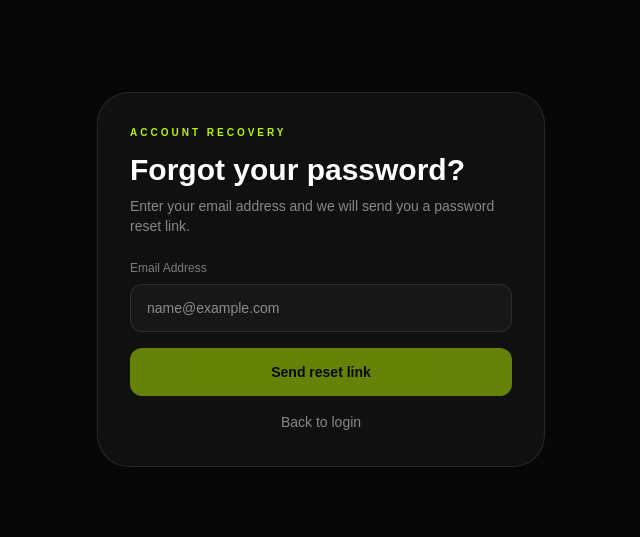
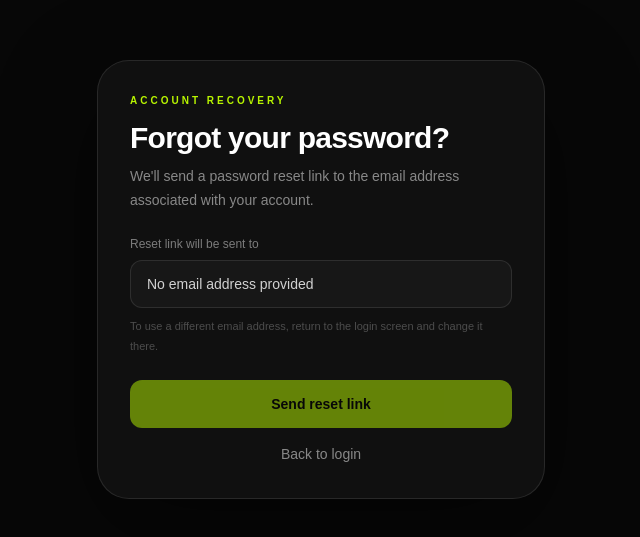
Before and after one commit to MohamedAzizBedoui/padel-booking, a Next.js app: page /forgot-password in a window 1280 px wide. Shown: the part 121-658 px from the top of the page, without its empty margins (319-959 px from the left). Built offline with nearby package versions, Linux system fonts and the light colour scheme.

Commit message:
Complete password reset and authentication updates

```diff
--- a/app/forgot-password/page.tsx
+++ b/app/forgot-password/page.tsx
@@ -1,6 +1,6 @@
 "use client";
 
-import { useState, useEffect, Suspense } from "react";
+import { useEffect, useState, Suspense } from "react";
 import { useRouter, useSearchParams } from "next/navigation";
 
 function ForgotPasswordContent() {
@@ -8,23 +8,23 @@ function ForgotPasswordContent() {
   const searchParams = useSearchParams();
 
   const emailFromLogin = searchParams.get("email") ?? "";
+
   const [email, setEmail] = useState("");
   const [loading, setLoading] = useState(false);
   const [error, setError] = useState("");
   const [success, setSuccess] = useState("");
 
   useEffect(() => {
-    if (emailFromLogin) {
     setEmail(emailFromLogin.trim().toLowerCase());
-    }
   }, [emailFromLogin]);
 
-  async function sendResetRequest(e: React.FormEvent) {
-    e.preventDefault();
+  async function sendResetRequest() {
     const normalizedEmail = email.trim().toLowerCase();
 
     if (!normalizedEmail || !normalizedEmail.includes("@")) {
-      setError("Please enter a valid email address.");
+      setError(
+        "No valid email address was provided. Please return to login and enter your email address first."
+      );
       return;
     }
 
@@ -52,10 +52,11 @@ function ForgotPasswordContent() {
       }
 
       setSuccess(
-        `If an account exists for ${normalizedEmail}, a password reset link has been sent. Please check your inbox (and spam folder).`
+        "If an account exists for this email address, a password reset link has been sent. Please check your inbox and spam folder."
       );
     } catch (err) {
       console.error("Password reset request failed:", err);
+
       setError(
         err instanceof Error
           ? err.message
@@ -67,72 +68,93 @@ function ForgotPasswordContent() {
   }
 
   return (
-    <div className="w-full max-w-md rounded-[2rem] border border-white/10 bg-[#101010] p-8">
+    <main className="flex min-h-screen items-center justify-center bg-[#070707] px-6 text-white">
+      <div className="w-full max-w-md rounded-[2rem] border border-white/10 bg-[#101010] p-8 shadow-[0_30px_100px_rgba(0,0,0,0.45)]">
+
+        {/* Header */}
+        <div>
           <p className="text-[10px] font-semibold uppercase tracking-[0.3em] text-[#b8f500]">
             Account recovery
           </p>
 
-      <h1 className="mt-3 text-3xl font-bold">
+          <h1 className="mt-3 text-3xl font-bold tracking-tight">
             Forgot your password?
           </h1>
 
-      <p className="mt-2 text-sm text-white/50">
-        Enter your email address and we will send you a password reset link.
+          <p className="mt-2 text-sm leading-6 text-white/50">
+            We&apos;ll send a password reset link to the email
+            address associated with your account.
+          </p>
+        </div>
+
+        {/* Email */}
+        <div className="mt-6">
+          <p className="mb-2 block text-xs font-medium text-white/45">
+            Reset link will be sent to
           </p>
 
+          <div className="flex min-h-12 items-center rounded-xl border border-white/10 bg-white/[0.03] px-4">
+            <span className="break-all text-sm text-white/80">
+              {email || "No email address provided"}
+            </span>
+          </div>
+
+          <p className="mt-2 text-[11px] leading-5 text-white/25">
+            To use a different email address, return to the login
+            screen and change it there.
+          </p>
+        </div>
+
+        {/* Error */}
         {error && (
-        <div className="mt-5 rounded-xl border border-red-500/20 bg-red-500/5 px-4 py-3 text-sm text-red-400">
+          <div className="mt-5 rounded-xl border border-red-500/20 bg-red-500/5 px-4 py-3 text-sm leading-5 text-red-400">
             {error}
           </div>
         )}
 
+        {/* Success */}
         {success && (
-        <div className="mt-5 rounded-xl border border-[#b8f500]/20 bg-[#b8f500]/5 px-4 py-3 text-sm text-[#b8f500]">
+          <div className="mt-5 rounded-xl border border-[#b8f500]/20 bg-[#b8f500]/5 px-4 py-3 text-sm leading-5 text-[#b8f500]">
             {success}
           </div>
         )}
 
-      <form onSubmit={sendResetRequest} className="mt-6 space-y-4">
-        <div>
-          <label className="mb-2 block text-xs text-white/45">
-            Email Address
-          </label>
-          <input
-            type="email"
-            value={email}
-            onChange={(e) => setEmail(e.target.value)}
-            placeholder="name@example.com"
-            required
-            className="h-12 w-full rounded-xl border border-white/10 bg-white/[0.03] px-4 text-sm text-white outline-none focus:border-[#b8f500]"
-          />
-        </div>
-
+        {/* Send button */}
         <button
-          type="submit"
-          disabled={loading || !email.trim()}
-          className="h-12 w-full rounded-xl bg-[#b8f500] text-sm font-bold text-black transition hover:bg-[#c8ff33] disabled:cursor-not-allowed disabled:opacity-50"
+          type="button"
+          onClick={sendResetRequest}
+          disabled={loading || !email}
+          className="mt-6 h-12 w-full rounded-xl bg-[#b8f500] text-sm font-bold text-black transition hover:bg-[#c8ff33] disabled:cursor-not-allowed disabled:opacity-50"
         >
           {loading ? "Sending..." : "Send reset link"}
         </button>
-      </form>
 
+        {/* Back to login */}
         <button
           type="button"
-        onClick={() => router.push("/login")}
+          onClick={() => router.push("/")}
           className="mt-4 w-full text-center text-sm text-white/50 transition hover:text-[#b8f500]"
         >
           Back to login
         </button>
+
       </div>
+    </main>
   );
 }
 
 export default function ForgotPasswordPage() {
   return (
+    <Suspense
+      fallback={
         <main className="flex min-h-screen items-center justify-center bg-[#070707] px-6 text-white">
-      <Suspense fallback={<div className="text-white/50">Loading...</div>}>
+          <div className="text-sm text-white/50">
+            Loading...
+          </div>
+        </main>
+      }
+    >
       <ForgotPasswordContent />
     </Suspense>
-    </main>
   );
 }
--- a/app/page.tsx
+++ b/app/page.tsx
@@ -381,6 +381,18 @@ export default function Page() {
                     {mode === "login" && (
                     <button
                       type="button"
+                      onClick={() => {
+                        const normalizedEmail = email.trim().toLowerCase();
+
+                        if (!normalizedEmail || !normalizedEmail.includes("@")) {
+                          setError("Please enter your email address first.");
+                          return;
+                        }
+
+                        router.push(
+                          `/forgot-password?email=${encodeURIComponent(normalizedEmail)}`
+                        );
+                      }}
                       className="text-[11px] text-white/25 transition hover:text-[#b8f500]"
                     >
                       Forgot password?
--- a/prisma.config.ts
+++ b/prisma.config.ts
@@ -1,15 +1,17 @@
-// This file was generated by Prisma, and assumes you have installed the following:
-// npm install --save-dev prisma dotenv
-import "dotenv/config";
+import dotenv from "dotenv";
 import { defineConfig } from "prisma/config";
+
+dotenv.config({ path: ".env.local" });
 
 export default defineConfig({
   schema: "prisma/schema.prisma",
+
   migrations: {
     path: "prisma/migrations",
     seed: "npx tsx ./prisma/seed.ts",
   },
+
   datasource: {
-    url: process.env["DATABASE_URL"],
+    url: process.env.DIRECT_URL,
   },
 });
```
Also changed, not shown: 1 other file (tests, documents, lock files or other folders). Lines whose indentation alone changed are shown as unchanged.
